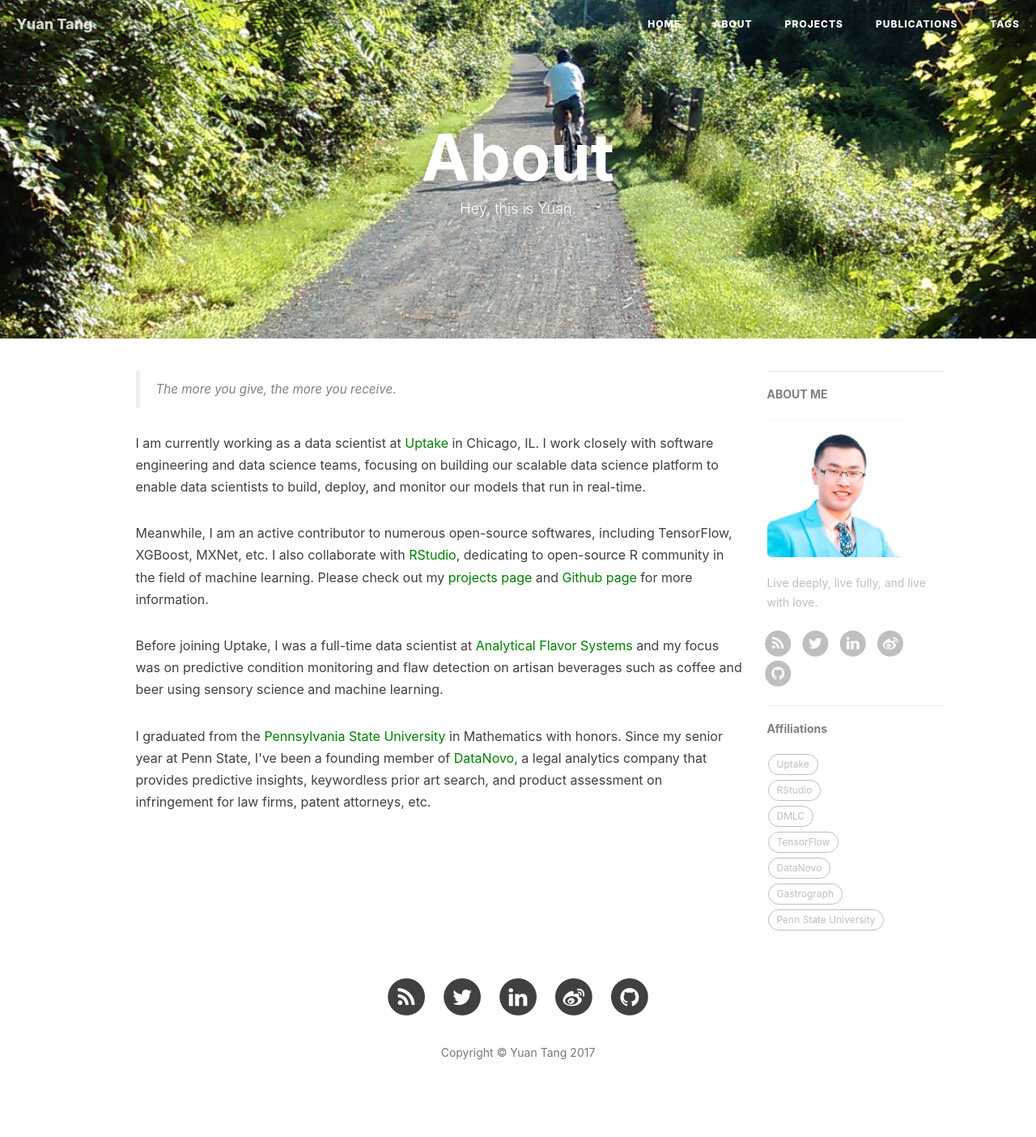
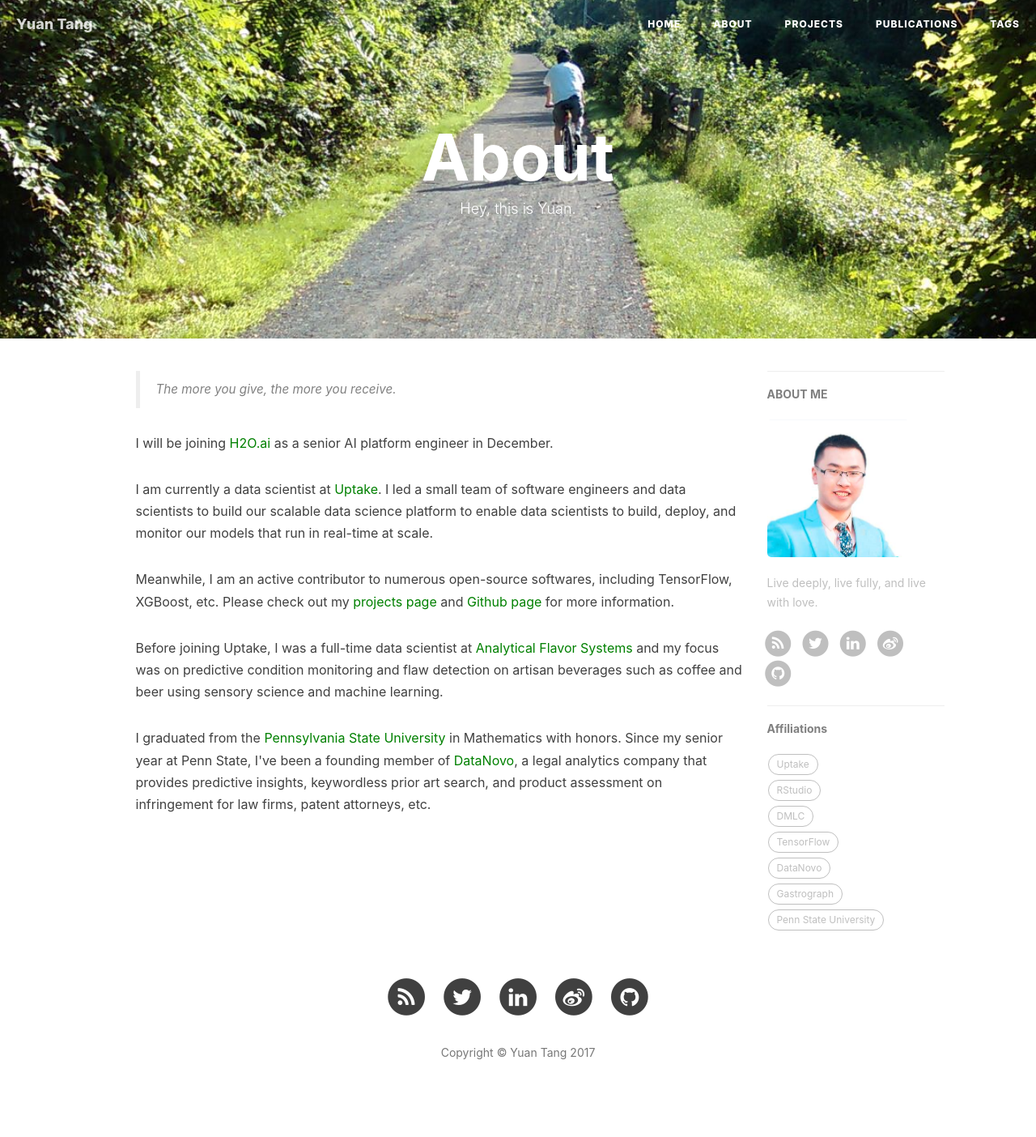
Before and after one commit to terrytangyuan/terrytangyuan.github.com, a Jekyll site: the page built from about.html, in a window 1280 px wide. Shown: the whole page at 81% size. Built offline with Jekyll 4.4.1, drawn with Linux system fonts in a browser that asks for light colours; nearby versions of some CDN libraries; comment, search, counter and statistics services are not loaded.

Commit message:
Update about

```diff
--- a/about.html
+++ b/about.html
@@ -19,9 +19,13 @@ header-img: "img/about-bg.jpg"
         The more you give, the more you receive.
     </blockquote>
 
-    <p> I am currently working as a data scientist at <a href="http://uptake.com" style="color:green;">Uptake</a> in Chicago, IL. I work closely with software engineering and data science teams, focusing on building our scalable data science platform to enable data scientists to build, deploy, and monitor our models that run in real-time. </p>
+    <p>
+        I will be joining <a href="https://www.h2o.ai/" style="color:green;">H2O.ai</a> as a senior AI platform engineer in December.
+    </p>
 
-    <p>Meanwhile, I am an active contributor to numerous open-source softwares, including TensorFlow, XGBoost, MXNet, etc. I also collaborate with <a href="http://rstudio.com" style="color:green;">RStudio</a>, dedicating to open-source R community in the field of machine learning. Please check out my <a href="http://terrytangyuan.github.io/projects/" style="color:green";>projects page</a> and <a href="http://terrytangyuan.github.io/about/" style="color:green";>Github page</a> for more information.
+    <p> I am currently a data scientist at <a href="http://uptake.com" style="color:green;">Uptake</a>. I led a small team of software engineers and data scientists to build our scalable data science platform to enable data scientists to build, deploy, and monitor our models that run in real-time at scale. </p>
+
+    <p>Meanwhile, I am an active contributor to numerous open-source softwares, including TensorFlow, XGBoost, etc. Please check out my <a href="http://terrytangyuan.github.io/projects/" style="color:green";>projects page</a> and <a href="http://terrytangyuan.github.io/about/" style="color:green";>Github page</a> for more information.
     </p>
 
     <p>Before joining Uptake, I was a full-time data scientist at <a href="http://gastrograph.com" style="color:green;">Analytical Flavor Systems</a>
```
